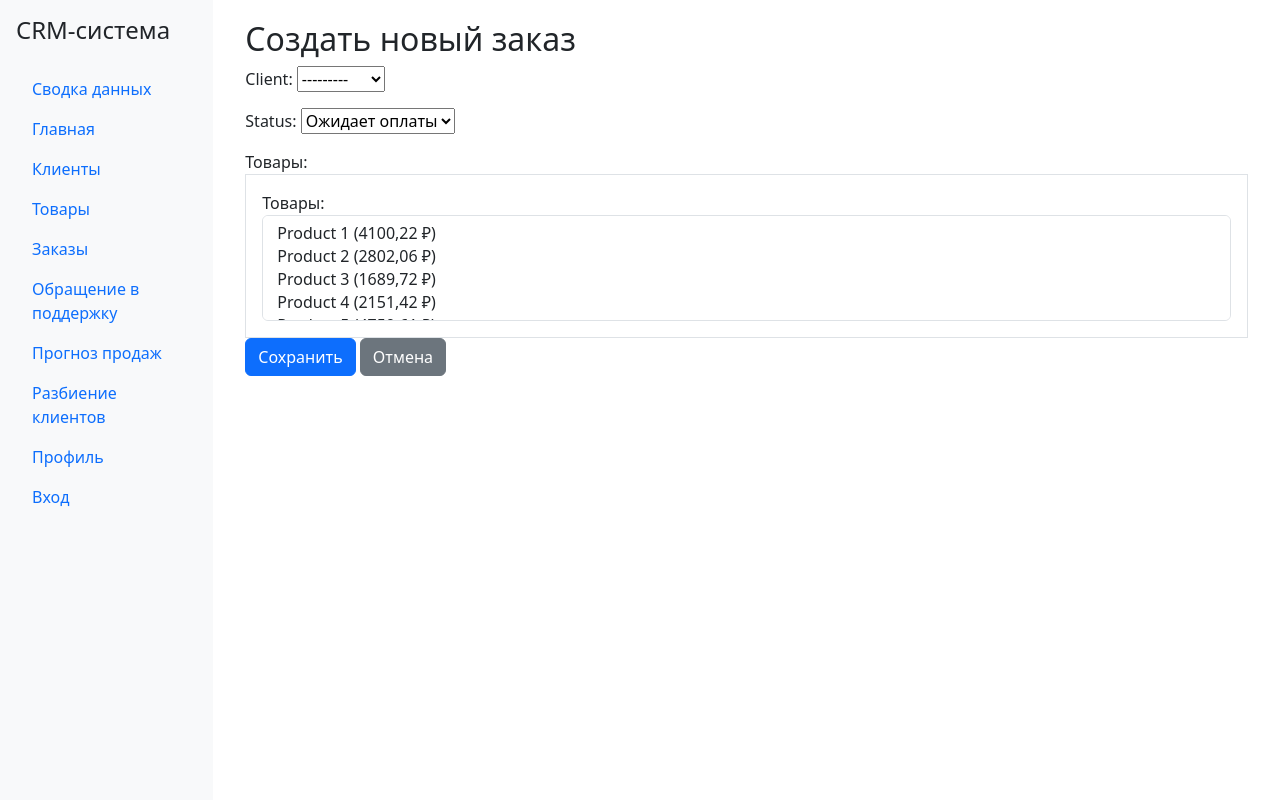
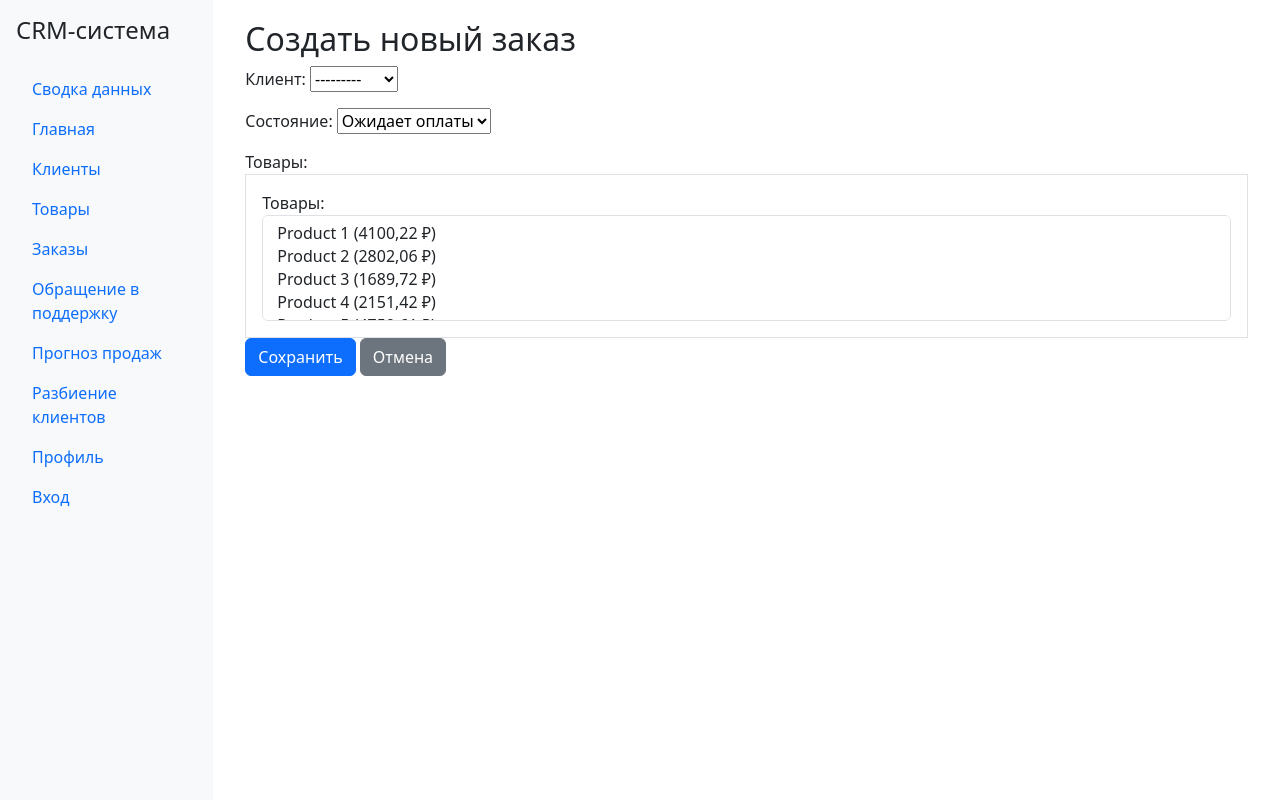
Before and after one commit to IDPavlov/crm_system, a Django app: page /crm/orders/create/ in a window 1280 px wide. Run offline with Django 4.2, Linux system fonts and the light colour scheme; data comes from the database, SQL or seed files in the repository.

Commit message:
Обновлён перевод

```diff
--- a/crm/templates/crm/order_confirm_delete.html
+++ b/crm/templates/crm/order_confirm_delete.html
@@ -6,7 +6,7 @@
 <div class="container">
     <div class="card">
         <div class="card-header">
-            <h2>Confirm Delete</h2>
+            <h2>Подтвердите удаление</h2>
         </div>
         <div class="card-body">
             <p>Вы уверены в удалении заказа #{{ object.id }} клиента "{{ object.client.name }}"?</p>
--- a/crm/templates/crm/order_form.html
+++ b/crm/templates/crm/order_form.html
@@ -8,12 +8,10 @@
     <form method="post">
         {% csrf_token %}
         <div class="mb-3">
-            {{ form.client.label_tag }}
-            {{ form.client }}
+            Клиент: {{ form.client }}
         </div>
         <div class="mb-3">
-            {{ form.status.label_tag }}
-            {{ form.status }}
+            Состояние: {{ form.status }}
         </div>
         <div class="mb-3">
             <label>Товары:</label>
```
